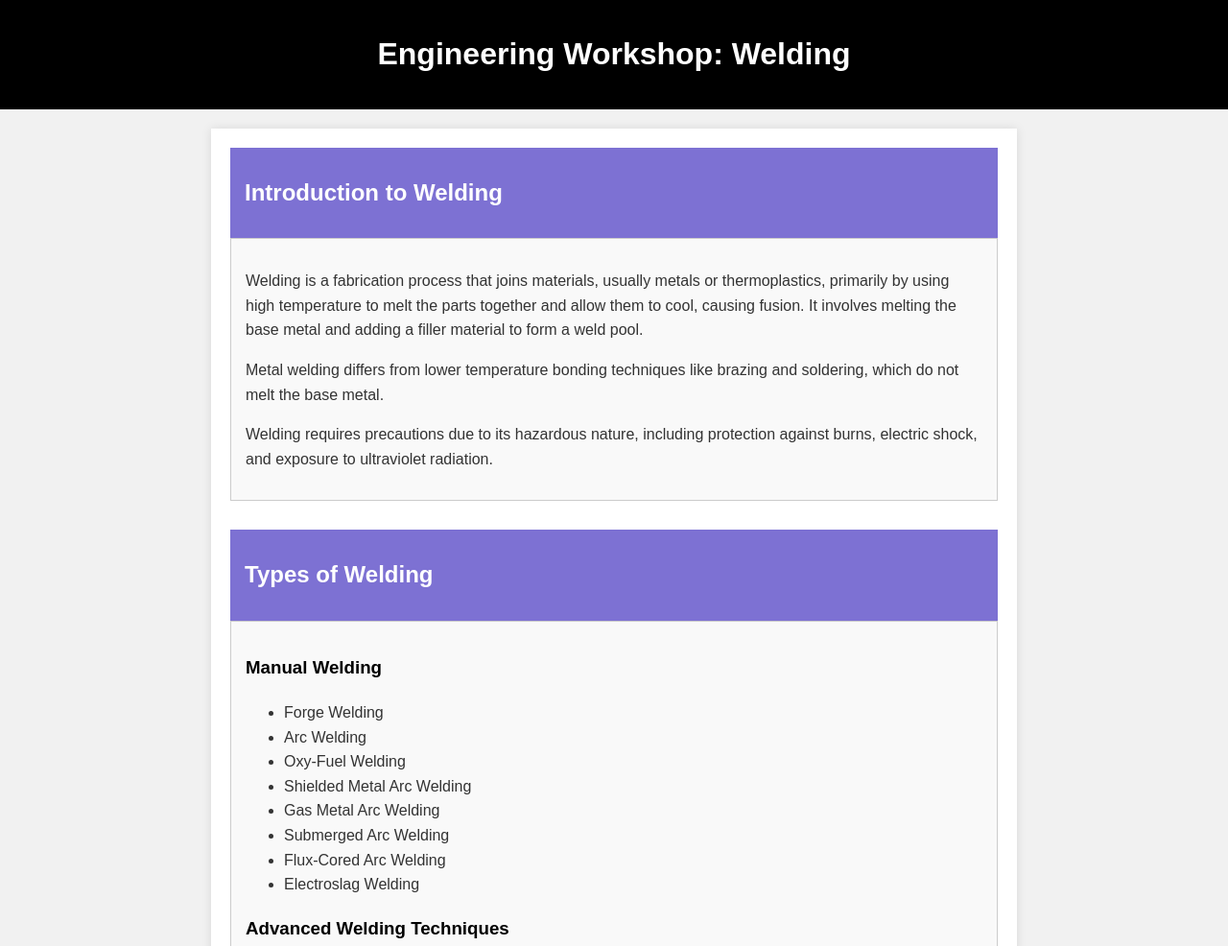
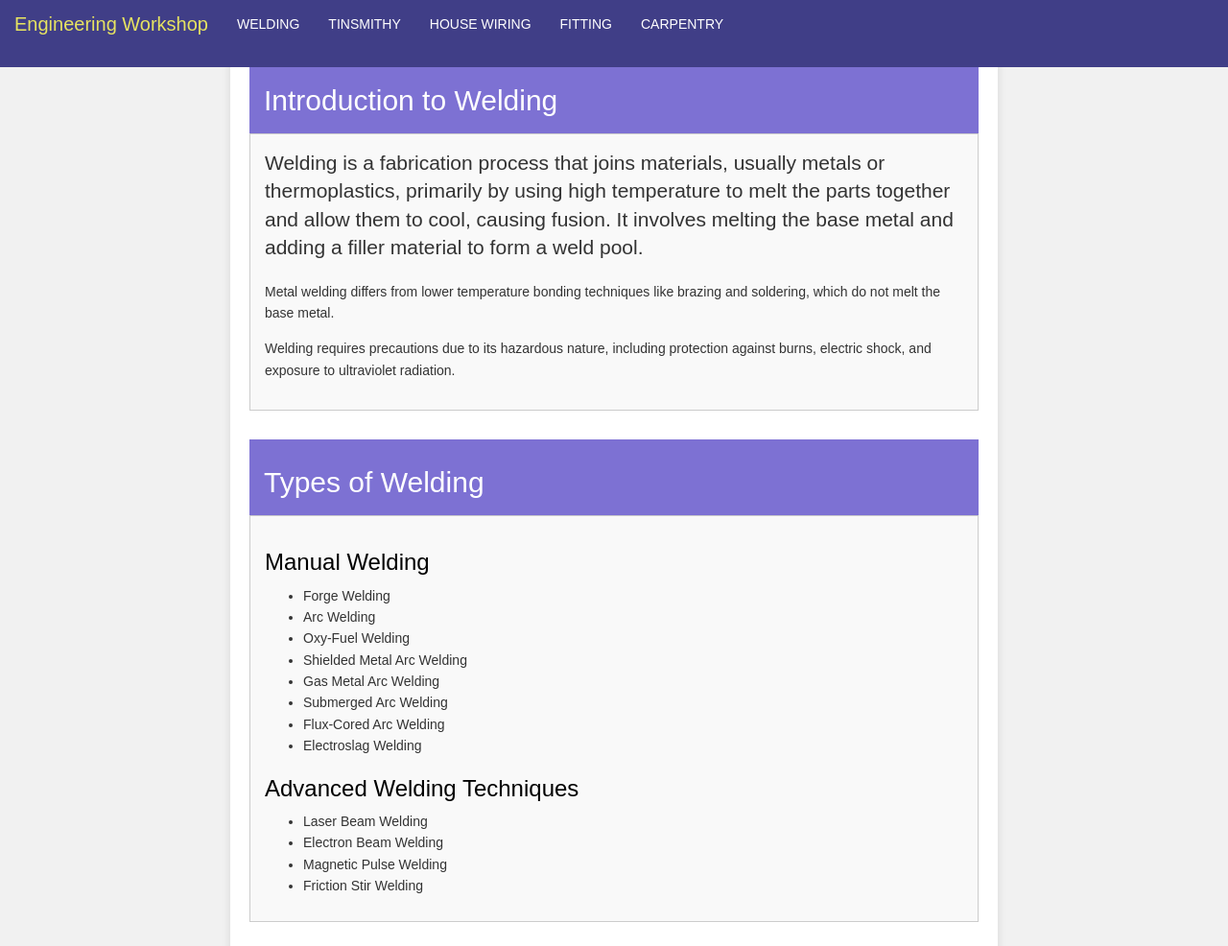
Before and after one commit to tejgit1/ews-glob, a plain HTML site: page Welding.html in a window 1280 px wide. Shown: the top 986 px of the page at 96% size. Drawn offline with nearby package versions, Linux system fonts and the light colour scheme.

Commit message:
Update Welding.html

```diff
--- a/Welding.html
+++ b/Welding.html
@@ -3,7 +3,17 @@
   <head>
     <meta charset="UTF-8" />
     <meta name="viewport" content="width=device-width, initial-scale=1.0" />
-    <title>Welding Overview</title>
+    <title>Welding Overview</title>    <!-- Bootstrap CSS -->
+    <link
+      rel="stylesheet"
+      href="https://maxcdn.bootstrapcdn.com/bootstrap/3.4.1/css/bootstrap.min.css"
+    />
+    <!-- Font Awesome CSS for icons -->
+    <link
+      rel="stylesheet"
+      href="https://cdnjs.cloudflare.com/ajax/libs/font-awesome/4.7.0/css/font-awesome.min.css"
+    />
+
     <style>
       body {
         font-family: Arial, sans-serif;
@@ -15,15 +25,47 @@
       }
 
       header {
-        background-color: #000000;
+        background-color: #403e87;
         color: #fff;
         padding: 10px 0;
         text-align: center;
       }
 
+      .navbar-custom {
+        background-color: #403e87;
+        border: none;
+        border-radius: 0;
+        /* height: 60px; */
+      }
+
+      .navbar-custom .navbar-brand,
+      .navbar-custom .navbar-nav > li > a {
+        color: #ffffff;
+        font-size: 14px;
+      }
+
+      .navbar-brand.lead {
+        color: #e6e361;
+
+        font-size: 20px;
+      }
+      .navbar-custom .navbar-nav > li > a:hover {
+        color: #403e87;
+
+      }
+
+      .navbar-toggle .icon-bar {
+        background-color: #ffffff;
+      }
+
+      .navbar-header {
+        padding: 0px 0px; /* Adjust as needed */
+        /* height: 60px; */
+      }
+
       .container {
         max-width: 800px;
-        margin: 20px auto;
+        margin: 40px auto;
         padding: 20px;
         background-color: #fff;
         box-shadow: 0 0 10px rgba(0, 0, 0, 0.1);
@@ -59,10 +101,53 @@
     </style>
   </head>
   <body>
-    <header>
-      <h1>Engineering Workshop: Welding</h1>
-    </header>
-
+    <!-- Navbar -->
+    <nav class="navbar navbar-custom navbar-fixed-top">
+      <div class="container-fluid">
+        <div class="navbar-header">
+          <button
+            type="button"
+            class="navbar-toggle"
+            data-toggle="collapse"
+            data-target="#navbar-collapse"
+          >
+            <span class="icon-bar"></span>
+            <span class="icon-bar"></span>
+            <span class="icon-bar"></span>
+          </button>
+          <a class="navbar-brand lead" href="index.html">Engineering Workshop</a>
+        </div>
+        <div class="collapse navbar-collapse" id="navbar-collapse">
+          <ul class="nav navbar-nav lead">
+            <li>
+              <a href="Welding.html" target="_self" class="text-uppercase"  style="background-color: #403e87;"
+                >Welding</a
+              >
+            </li>
+            <li>
+              <a href="Tinsmithy.html" target="_self" class="text-uppercase" style="background-color: #403e87;"
+                >Tinsmithy</a
+              >
+            </li>
+            <li>
+              <a href="Housewiring.html" target="_self" class="text-uppercase" style="background-color: #403e87;"
+                >House Wiring</a
+              >
+            </li>
+            <li>
+              <a href="Fitting.html" target="_self" class="text-uppercase" style="background-color: #403e87;"
+                >Fitting</a
+              >
+            </li>
+            <li>
+              <a href="Carpentry.html" target="_self" class="text-uppercase" style="background-color: #403e87;"
+                >Carpentry</a
+              >
+            </li>
+          </ul>
+        </div>
+      </div>
+    </nav>
     <div class="container">
       <div class="section">
         <div class="section-header">
@@ -142,5 +227,9 @@
         <a href="index.html" target="_self"> <p>Back</p></a>
       </div>
     </div>
+    <!-- jQuery -->
+<script src="https://ajax.googleapis.com/ajax/libs/jquery/3.5.1/jquery.min.js"></script>
+<!-- Bootstrap JS -->
+<script src="https://maxcdn.bootstrapcdn.com/bootstrap/3.4.1/js/bootstrap.min.js"></script>
   </body>
 </html>
```
